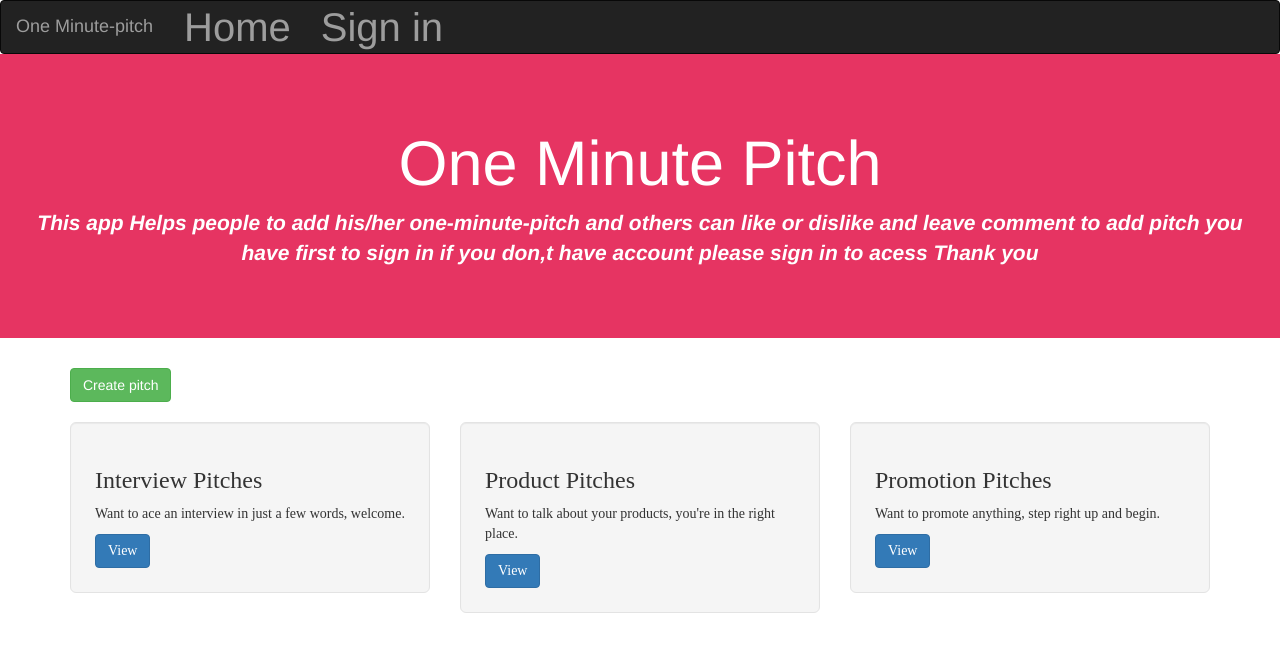
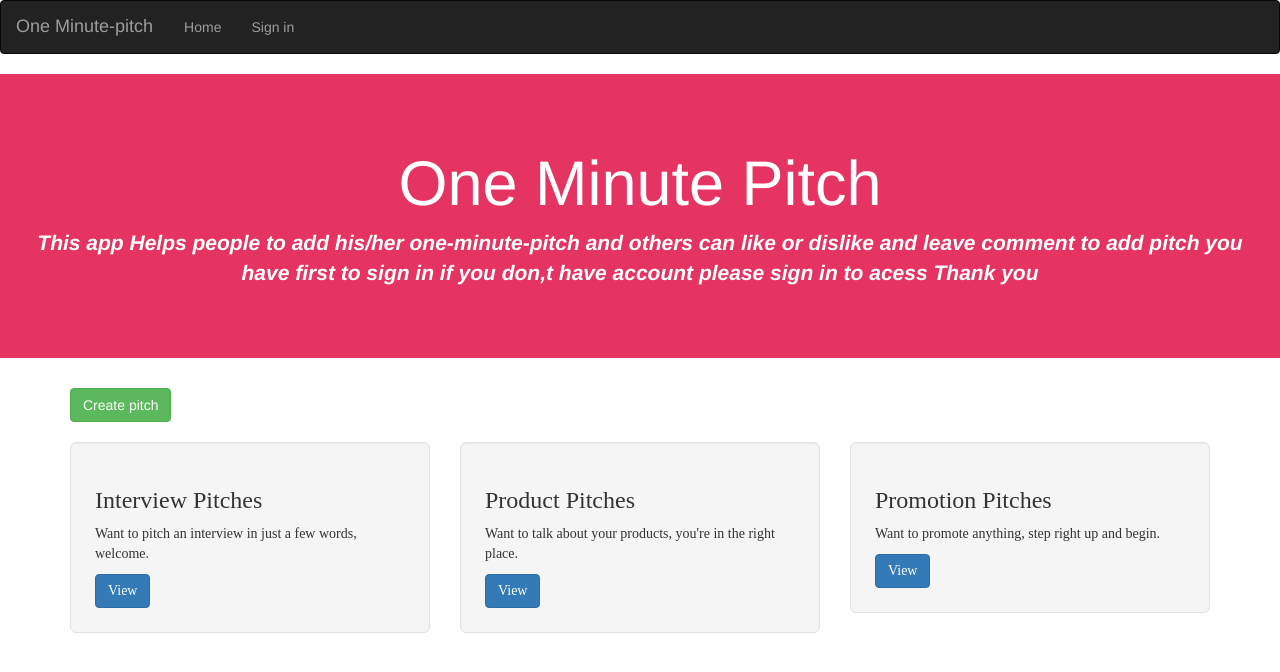
Before and after one commit to mukjos30/Pitch, a Flask app: page / in a window 1280 px wide. Shown: the top 672 px of the page. Run offline with Flask 2, Linux system fonts and the light colour scheme; data that the repository does not hold is empty; some libraries are stand-ins or nearby versions; some web fonts are replaced.

```diff
--- a/app/static/css/index.css
+++ b/app/static/css/index.css
@@ -1,12 +1,11 @@
-.jumbotron {
+/* .jumbotron {
     background-color: #E63462;
     color: #fff;
     padding: 100px 25px;
     /* font-family: Segoe Script; */
 
-}
+/* }
 .navbar {
     margin-bottom: 0;
     /* font-family: 'Ranga', cursive; */
-    font-size: 40px;
-}
+    /* font-size: 40px; */
--- a/app/templates/index.html
+++ b/app/templates/index.html
@@ -26,7 +26,7 @@
         <div class="col-md-4">
             <div class="well well-lg">
                 <h3>Interview Pitches</h3>
-                <p>Want to ace an interview in just a few words, welcome.</p>
+                <p>Want to pitch an interview in just a few words, welcome.</p>
                 <a href="{{url_for('main.interview_pitches')}}" class="btn btn-primary -center">View</a>
             </div>
         </div>
```
